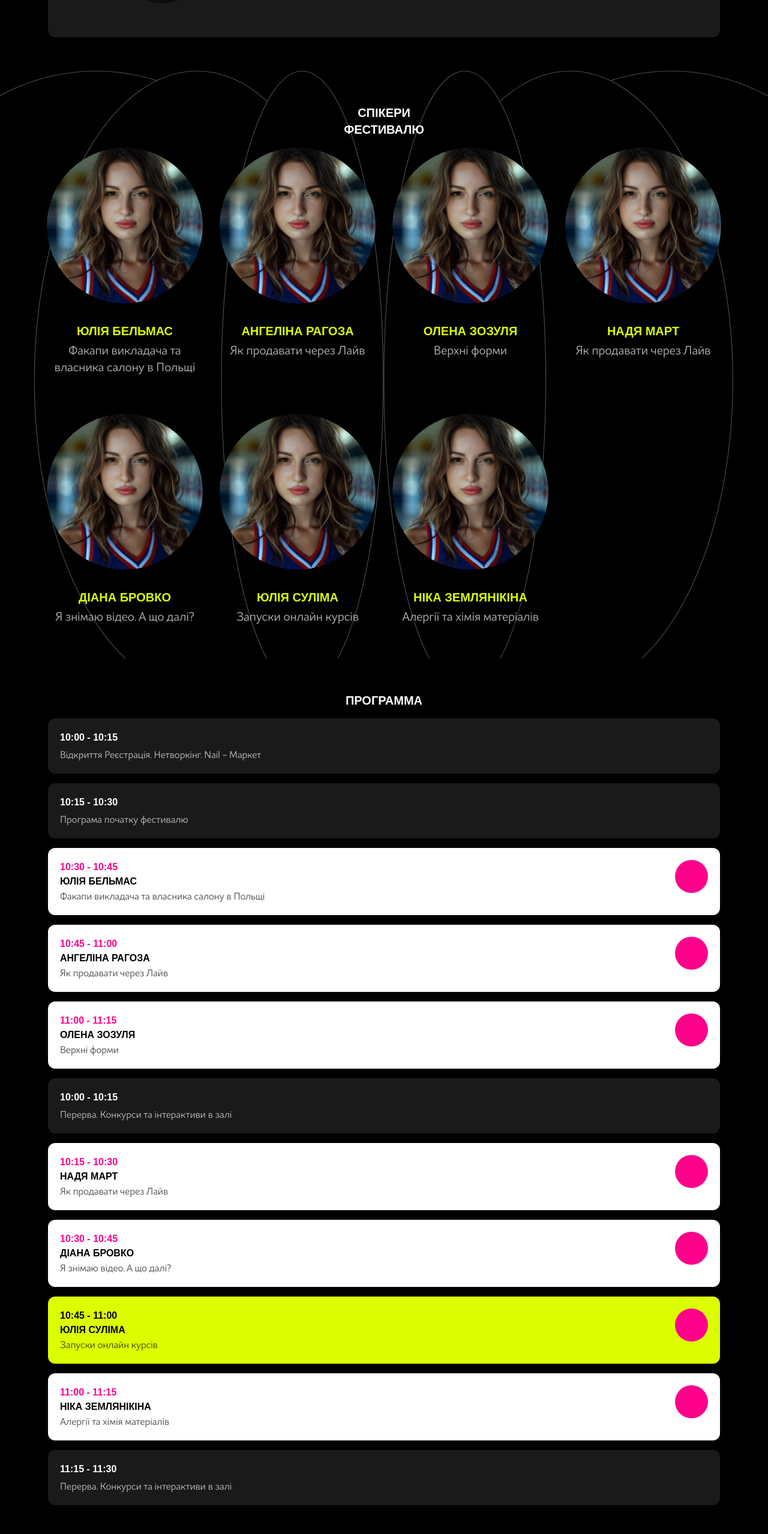
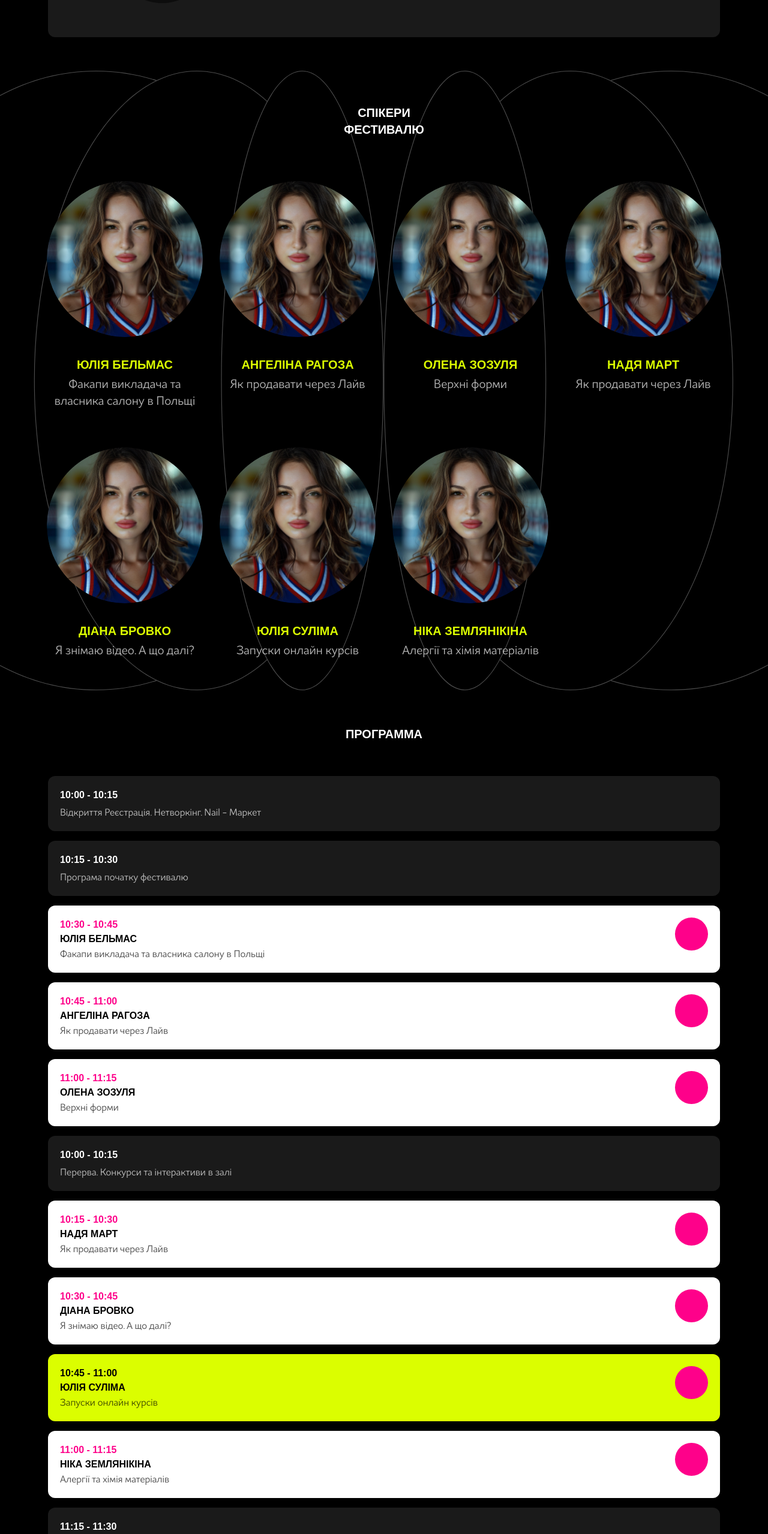
Before and after one commit to serhiihaniuk/nailmoment_next, a Next.js app: page / in a window 1280 px wide. Shown: the part 1348-3906 px from the top of the page at 60% size. Built offline with nearby package versions, Linux system fonts and the light colour scheme; a web font is replaced by a local one.

Commit message:
finish with ticket section for desktop (don't added bg lines for desktop)

```diff
--- a/src/app/page.tsx
+++ b/src/app/page.tsx
@@ -208,9 +208,9 @@ export default function Home() {
           </div>
         </div>
       </section>
-      <section className="px-4 py-14 flex flex-col items-stretch gap-4 lines-2 justify-start">
+      <section className="px-4 py-14 lines-2">
+        <SectionTitle className="mb-5 lg:mb-14">Спікери Фестивалю</SectionTitle>
         <div className="relative w-full h-full lg:max-w-[1120px] lg:m-auto lg:flex lg:flex-col">
-          <SectionTitle>Спікери Фестивалю</SectionTitle>
           <div className="grid grid-cols-2 gap-x-2 gap-y-6 mt-4 justify-center items-stretch lg:grid-cols-4 lg:gap-y-16 lg:gap-x-8">
           <Speaker
             name={speakers.belmas.name}
@@ -251,9 +251,9 @@ export default function Home() {
         </div>
       </section>
 
-      <section className="px-4 py-14 flex flex-col items-stretch justify-start">
+      <section className="px-4 py-14">
+        <SectionTitle className="mb-5 lg:mb-14">Программа</SectionTitle>
         <div className="relative w-full h-full gap-4 flex flex-col lg:max-w-[1120px] lg:m-auto">
-          <SectionTitle>Программа</SectionTitle>
           <CardSimple
             time="10:00 - 10:15"
             description="Відкриття Реєстрація. Нетворкінг. Nail - Маркет"
@@ -308,8 +308,9 @@ export default function Home() {
           />
         </div>
       </section>
-      <section className="px-4 py-14 flex flex-col gap-4 justify-start">
-        <SectionTitle>Программа</SectionTitle>
+      <section className="px-4 py-14">
+        <SectionTitle className="mb-5 lg:mb-14">Программа</SectionTitle>
+        <div className="relative w-full h-full gap-4 flex flex-col justify-start lg:max-w-[1120px] lg:m-auto lg:flex-row lg:gap-8">
           <div className="flex flex-col gap-8 justify-start rounded-xl bg-accent-pink px-5 py-9 ">
             <h3 className="text-primary-foreground w-full uppercase text-xl font-travels font-bold inline-flex justify-between items-center">
               <span className="w-min"> Найрівніший френч </span>
@@ -340,11 +341,13 @@ export default function Home() {
             РЕЄСТРАЦІЯ
           </Button>
         </div>
+        </div>
       </section>
 
-      <section className="px-4 py-14 flex flex-col gap-4 justify-start bg-primary">
-        <SectionTitle>Квитки</SectionTitle>
-        <div className="flex gap-2.5 flex-col flex-wrap">
+      <section className="px-4 py-14 flex flex-col gap-4 justify-start bg-primary lg:pt-36 lg:pb-40">
+        <SectionTitle className="mb-5 lg:mb-14">Квитки</SectionTitle>
+        <div className="relative w-full h-full gap-4 flex flex-col justify-start lg:max-w-[1120px] lg:m-auto ">
+          <div className="flex gap-2.5 flex-col lg:gap-6 lg:flex-row">
           {
             tickets.map((ticket, index) => (
               <TicketCard
@@ -356,6 +359,7 @@ export default function Home() {
               />
             ))
           }
+        </div>
         </div>
       </section>
 
```
Also changed, not shown: src/shared/ui/ticket-card.tsx (+3 -3 lines). Lines whose indentation alone changed are shown as unchanged.
